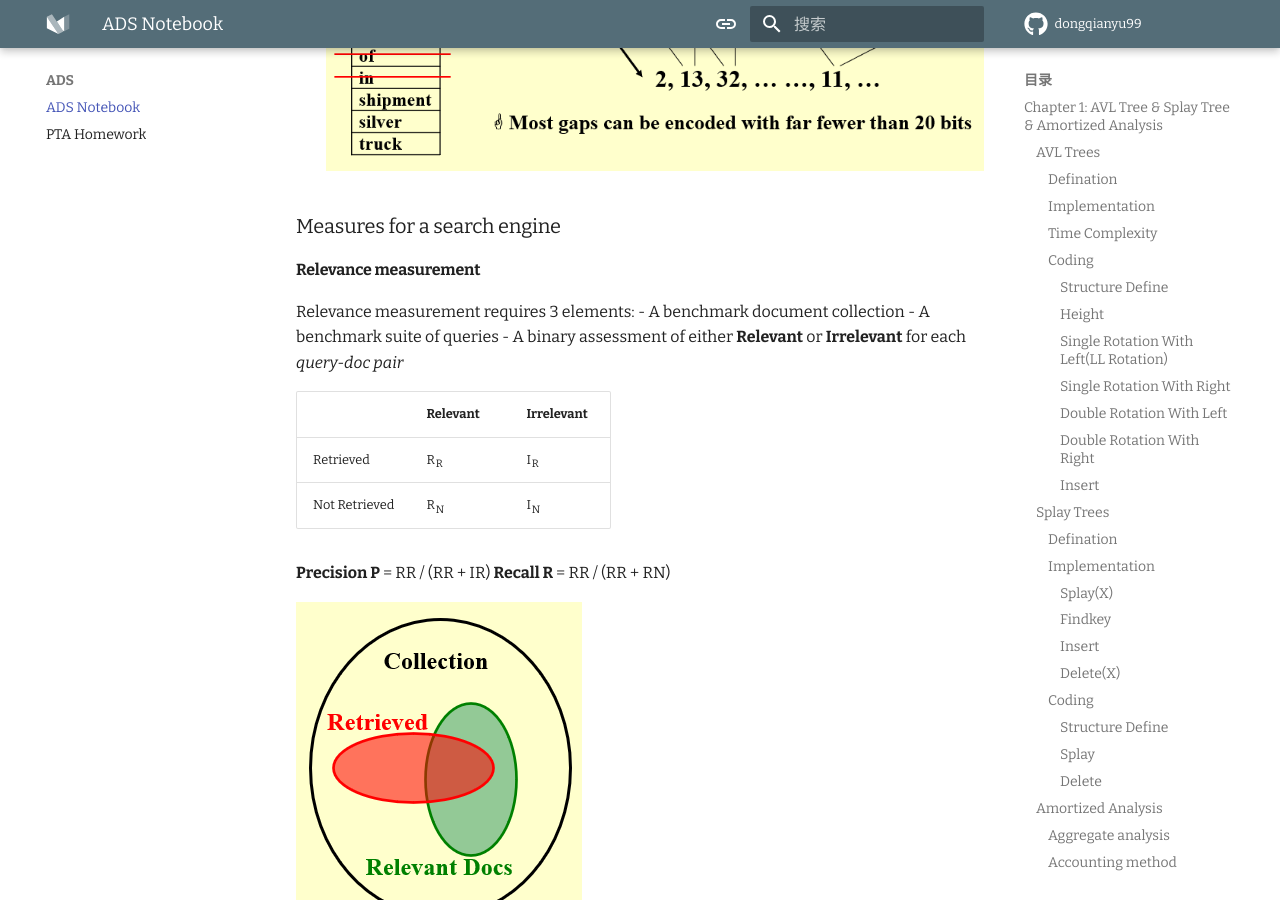
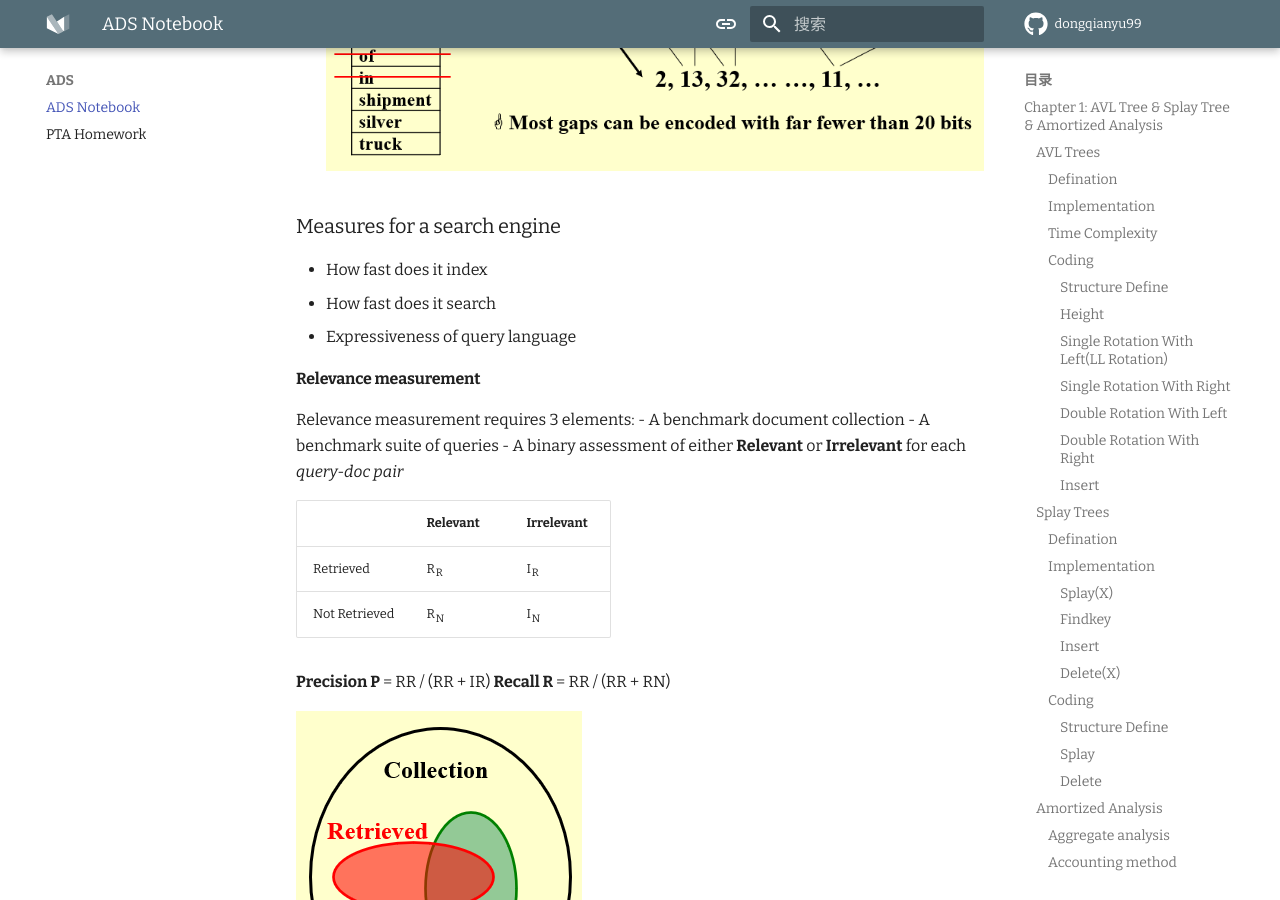
Before and after one commit to dongqianyu99/dongqianyu-blog, an MkDocs documentation site: the page built from docs/ADS/ADS notebook/notebook.md, in a window 1280 px wide and 900 px high, scrolled down 19484 px. Built offline with MkDocs 1.6.1 and Material for MkDocs 9.7.7, drawn with Linux system fonts in a browser that asks for light colours; comment, search, counter and statistics services are not loaded.

Commit message:
Update 2024/9/26

```diff
--- a/docs/ADS/ADS notebook/notebook.md
+++ b/docs/ADS/ADS notebook/notebook.md
@@ -526,6 +526,10 @@ Write the inverted index to disk;
 
 ### Measures for a search engine
 
+- How fast does it index
+- How fast does it search
+- Expressiveness of query language
+
 #### Relevance measurement
 Relevance measurement requires 3 elements:
 - A benchmark document collection
```
